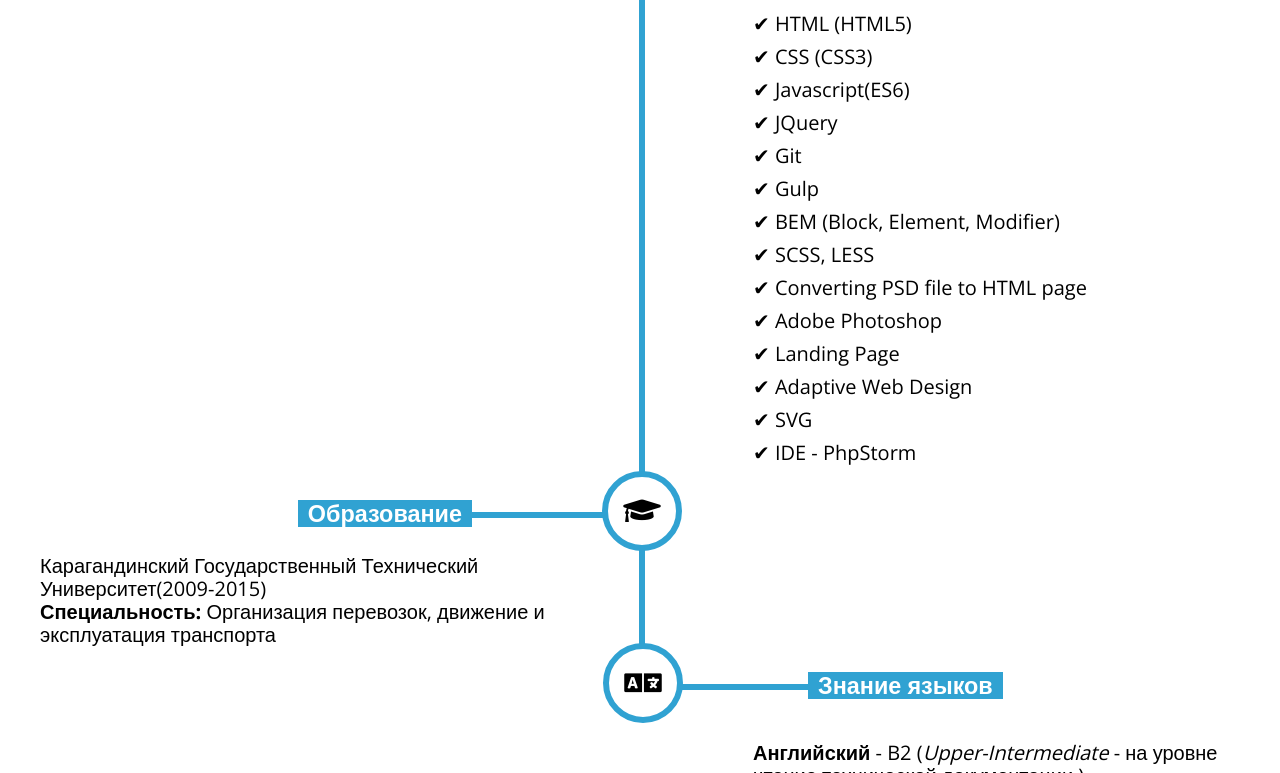
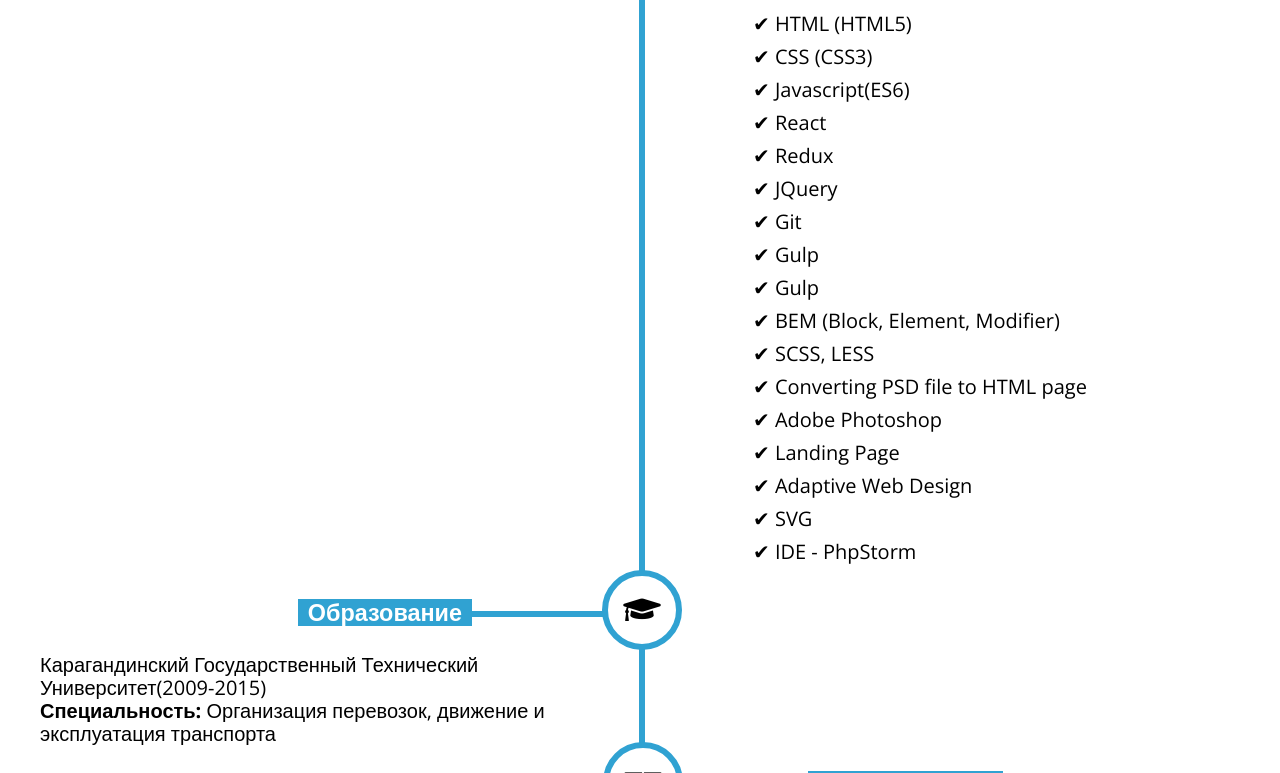
Before and after one commit to Assylzhan91/Rezume, a plain HTML site: page index.html in a window 1280 px wide. Shown: the part 1234-2007 px from the top of the page. Drawn offline with nearby package versions, Linux system fonts and the light colour scheme.

Commit message:
add skills react and redux

```diff
--- a/index.html
+++ b/index.html
@@ -10,10 +10,10 @@
   <link rel="shortcut icon" type="image/png" href="img/icon.png">
   <link rel="stylesheet" href="css/normalize.css">
   <link rel="stylesheet" href="css/styles.min.css">
+
 </head>
 <body>
-<div class="someDiv" data-attr = "1212"></div>
-<div class="someDiv"></div>
+
   <header class="header header_mod">
     <div class="header__wrap">
       <div class="container container_flex header__center">
@@ -165,8 +165,11 @@
           <li>✔ HTML (HTML5)</li>
           <li>✔ CSS (CSS3)</li>
           <li>✔ Javascript(ES6)</li>
+          <li>✔ React</li>
+          <li>✔ Redux</li>
           <li>✔ JQuery</li>
           <li>✔ Git</li>
+          <li>✔ Gulp</li>
           <li>✔ Gulp</li>
           <li>✔ BEM (Block, Element, Modifier)</li>
           <li>✔ SCSS, LESS</li>
```
